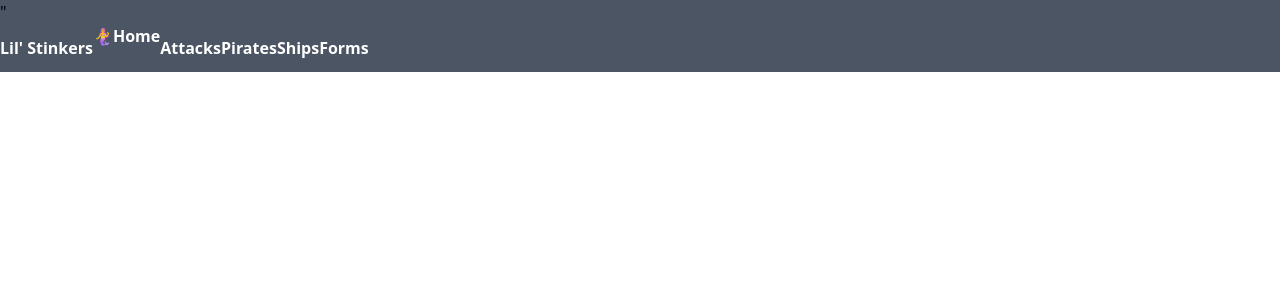
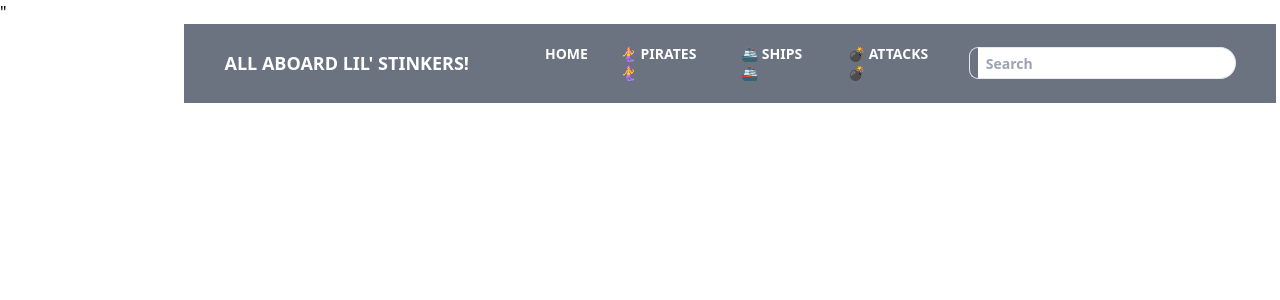
Before and after one commit to kdb23/lil_stinkers_hearties, a React (Create React App) app in the folder client/: page / in a window 1280 px wide. Shown: the top 300 px of the page. Built offline with nearby package versions, Linux system fonts and the light colour scheme; no server answers.

Commit message:
navbar changes

```diff
--- a/client/src/NavBar.js
+++ b/client/src/NavBar.js
@@ -1,9 +1,19 @@
 import {NavLink} from 'react-router-dom'
-// import tailwind from "./tailwind.config.js";
+import React from "react";
+// import { createPopper } from "@popperjs/core";
+
+
+function NavBar() {
 
 
 
-function NavBar() {
+
+    return  (
+        <nav className="bg-white-900">"
+            <div className="container flex justify between items-center">
+                <h1 className= "text-white font-bold">All Aboard Lil' Stinkers!</h1>
+                <NavLink to= '/' exact className="text-white font-bold">
+                <div className=" flex-nowrap items-center"/>
 
 
 
@@ -12,28 +22,89 @@ function NavBar() {
 
 
 
+<nav className="relative flex flex-wrap items-center justify-between px-2 py-3 bg-gray-500 mb-3">
+  <div className="container px-4 mx-auto flex flex-wrap items-center justify-between">
+    <div className="w-full relative flex justify-between lg:w-auto  px-4 lg:static lg:block lg:justify-start">
+      <a className="text-lg font-Helvetica-BoldOblique leading-relaxed inline-block mr-4 py-2 whitespace-nowrap uppercase text-white" href="#pablo">
+        All Aboard LiL' Stinkers!
+
+
+      </a>
+      <button className="cursor-pointer text-xl leading-none px-3 py-1 border border-solid border-transparent rounded bg-transparent block lg:hidden outline-none focus:outline-none" type="button">
+        <span className="block relative w-6 h-px rounded-sm bg-white"></span>
+        <span className="block relative w-6 h-px rounded-sm bg-white mt-1"></span>
+        <span className="block relative w-6 h-px rounded-sm bg-white mt-1"></span>
+      </button>
+    </div>
+    <div className="lg:flex flex-grow items-center" id="example-navbar-warning">
+      <ul className="flex flex-col lg:flex-row list-none mr-auto">
+        <li className="nav-item">
+          <a className="px-3 py-2 flex items-center text-xs uppercase font-bold leading-snug text-white hover:opacity-75" href="#pablo">
+            <i className="fab fa-facebook-square text-lg leading-lg text-white opacity-75" />
+          </a>
+        </li>
+        <li className="nav-item">
+          <a className="px-3 py-2 flex items-center text-sm uppercase font-bold text-white hover:opacity-75" href="#pablo">
+            <span className="ml-2"> HOME </span>
+          </a>
+          {/* </NavLink> */}
+        </li>
+        <li className="nav-item">
+        <NavLink to='/pirates' exact className="text-white font-bold">
+        <a className="px-3 py-2 flex items-center text-sm uppercase font-bold leading-snug text-white hover:opacity-75" href="#pablo">
+        <i className="fab fa-twitter text-lg leading-lg text-white opacity-75" />
+        <span className="ml-2"> 🧜‍♀️ PIRATES 🧜‍♀️</span>
+        </a>
+        </NavLink>
+        </li>
+        <li className="nav-item">
+        <NavLink to='/ships' exact className="text-white font-bold">
+        <a className="px-3 py-2 flex items-center text-sm uppercase font-bold leading-snug text-white hover:opacity-75" href="#pablo">
+        <i className="fab fa-twitter text-lg leading-lg text-white opacity-75" />
+        <span className="ml-2">🚢 SHIPS 🚢</span>
+        </a>
+        </NavLink>
+        </li>
+        <li className="nav-item">
+        <NavLink to ='/attacks' exact className="text-white font-bold">
+        <a className="px-3 py-2 flex items-center text-sm uppercase font-bold leading-snug text-white hover:opacity-75" href="#pablo">
+            <span className="ml-2"> 💣 ATTACKS 💣 </span>
+          </a>
+        </NavLink>
+
+        </li>
+      </ul>
+      <div className="relative flex w-full sm:w-7/12 md:w-5/12 px-4 flex-wrap items-stretch lg:ml-auto">
+        <div className="flex">
+          <span className="font-normal leading-snug flex text-center white-space-no-wrap border border-solid border-black-600 rounded-full text-sm bg-black-100 items-center rounded-r-none pl-2 py-1 text-black-800 border-r-0 placeholder-black-300">
+            <i className="fas fa-search"></i>
+          </span>
+        </div>
+        <input type="text" className="px-2 py-1 h-8 border border-solid  border-white-600 rounded-full text-sm leading-snug text-search-700 bg-black-100 shadow-none outline-none focus:outline-none w-full font-roboto-mono rounded-l-none flex-1 border-l-0 placeholder-black-300" placeholder="Search" />
+      </div>
+    </div>
+  </div>
+</nav>
+<div className="flex flex-wrap justify-center">
+  <div className="w-6/12 sm:w-4/12 px-4">
+    {/* <img src="https://encrypted-tbn0.gstatic.com/images?q=tbn:ANd9GcQHfPj8pD0ZWhdAwuRueqYO0etwnXTKj5rsUA&usqp=CAU" alt="Pirate Image" className="shadow rounded max-w-full h-auto align-middle border-none" /> */}
+  </div>
+</div>
 
 
 
-    return  (
-        <nav className="bg-gray-600">"
-            <div className="container flex justify between items-center">
-                <h1 className= "text-white font-bold">Lil' Stinkers</h1>
-                <NavLink to= '/' exact className="text-white font-bold"> 🧜‍♀️Home
-                <div className="relative flex flex-wrap items-center justify-between px-2 py-3"/>
+                </NavLink>
+                <NavLink to ='/attacks' exact className="text-white font-bold">
 
                 </NavLink>
-                <NavLink to ='/attacks' exact className="text-white font-bold">
-                    Attacks
-                </NavLink>
                 <NavLink to='/pirates' exact className="text-white font-bold">
-                    Pirates
+
                 </NavLink>
                 <NavLink to='/ships' exact className="text-white font-bold">
-                    Ships
+
                 </NavLink>
                 <NavLink to='/forms' exact className= "text-white font-bold">
-                    Forms
+
                 </NavLink>
             </div>
         </nav>
```
